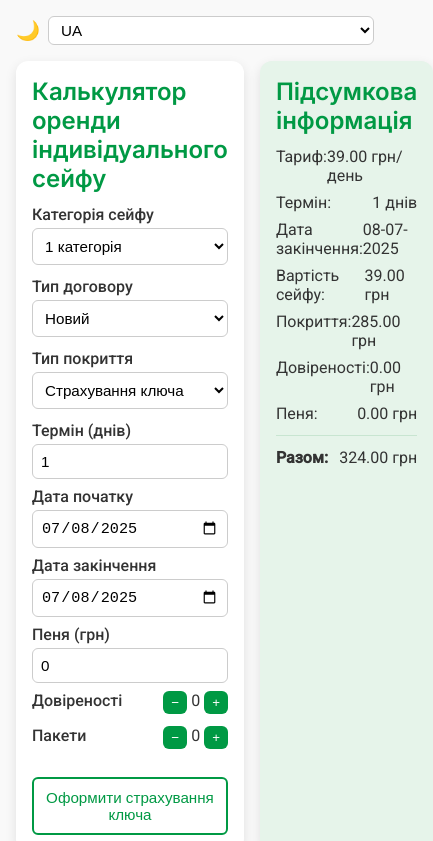
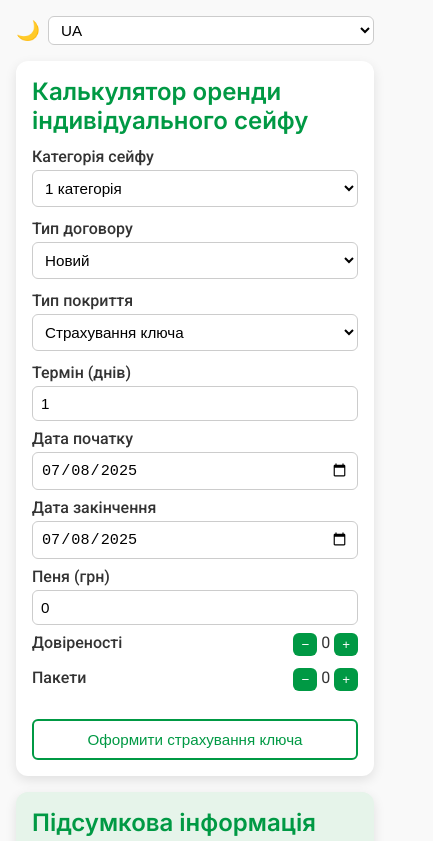
Before and after one commit to Quick-coder123/safe_calculator, a plain HTML site: page index.html in a window 390 px wide. Shown: the top 841 px of the page, 433 px wide, since content can reach past the window. Drawn offline with Linux system fonts and the light colour scheme.

Commit message:
Update style.css

```diff
--- a/style.css
+++ b/style.css
@@ -49,6 +49,7 @@ body {
   border-radius: 6px;
   border: 1px solid #ccc;
   background: #fff;
+  cursor: pointer;
 }
 
 .layout {
@@ -60,6 +61,16 @@ body {
     "payment .";
   gap: 16px;
   padding: 0 16px 16px;
+}
+
+@media (max-width: 768px) {
+  .layout {
+    grid-template-columns: 1fr;
+    grid-template-areas:
+      "form"
+      "summary"
+      "payment";
+  }
 }
 
 .panel {
@@ -149,11 +160,15 @@ textarea {
   padding: 4px 8px;
   border-radius: 6px;
   cursor: pointer;
-  transition: background .3s;
+  transition: background .3s, transform .1s;
 }
 
 .qty-btn:hover {
   background: #008f3c;
+}
+
+.qty-btn:active {
+  transform: scale(0.95);
 }
 
 .tooltip {
```
